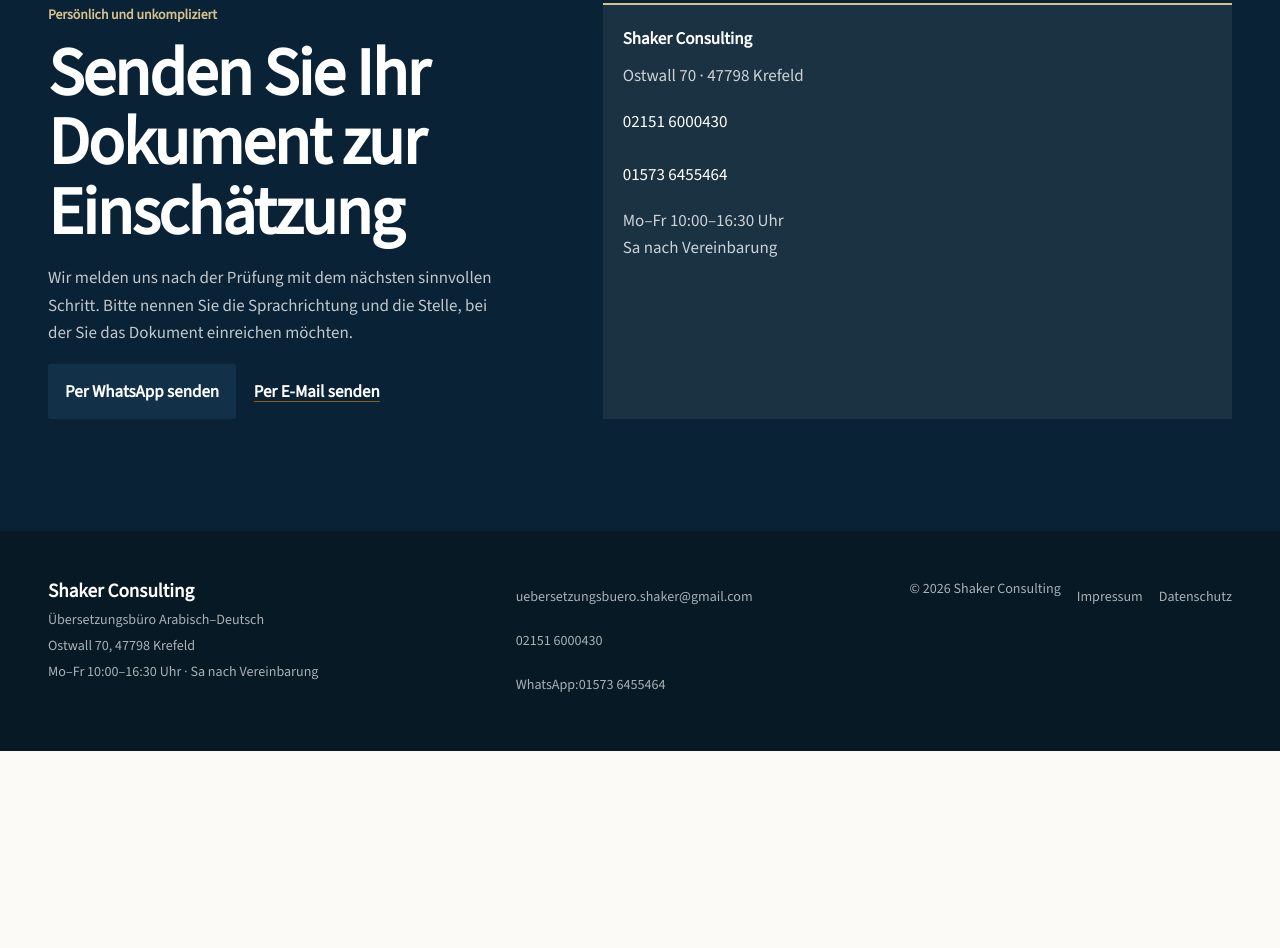
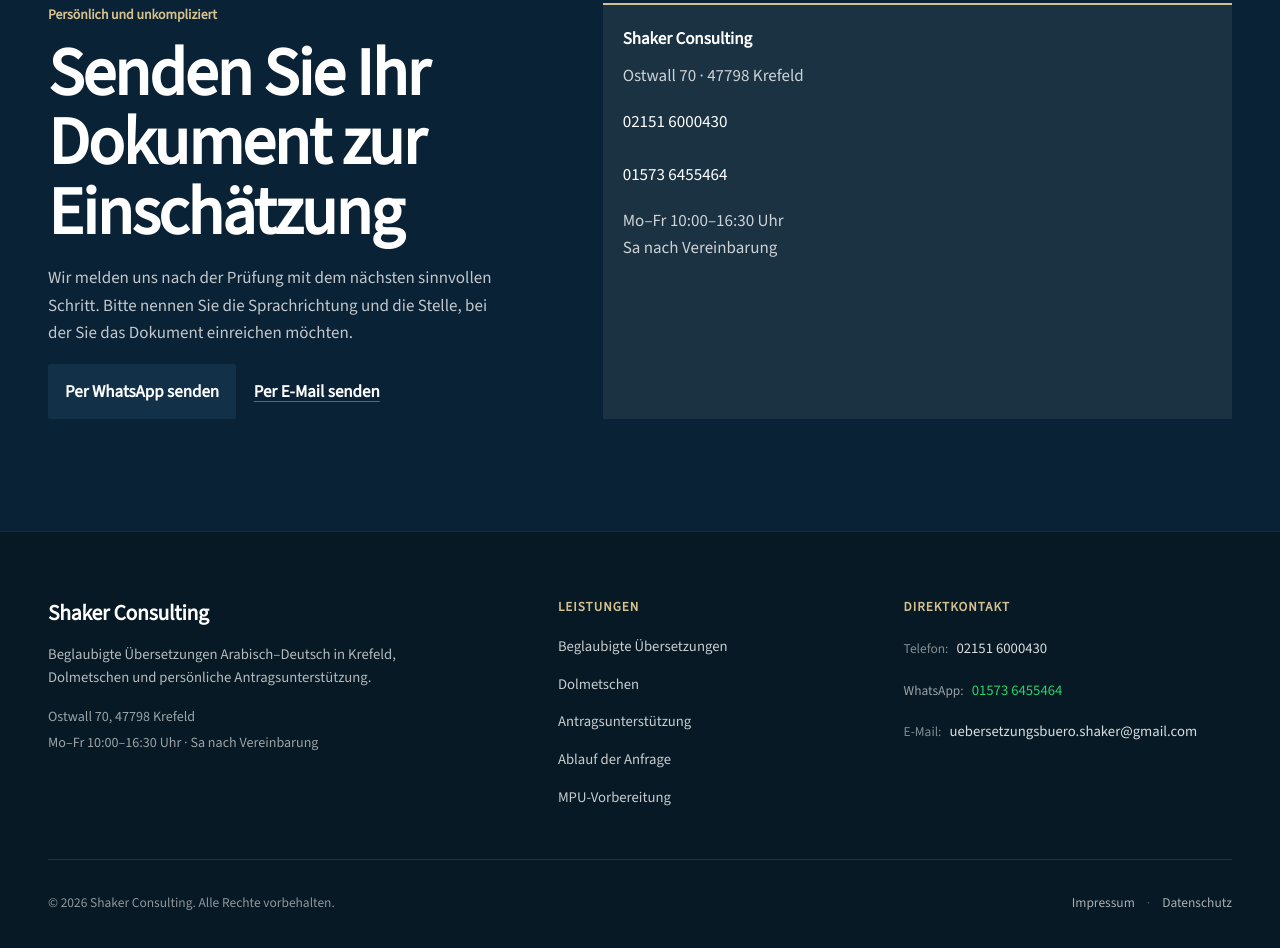
Before and after one commit to nikcommits/nikcommits.github.io, an Astro site: page / in a window 1280 px wide. Shown: the part 4904-5852 px from the top of the page. Before the commit the page ends 5655 px from the top, so only its background shows below. Built offline with nearby package versions, Linux system fonts and the light colour scheme; Astro itself is replaced by a stand-in of ours.

Commit message:
Redesign footer with structured 3-column layout and bottom bar

```diff
--- a/src/components/Footer.astro
+++ b/src/components/Footer.astro
@@ -3,11 +3,67 @@
 type Props = { lang?: "de" | "ar" };
 const { lang = "de" } = Astro.props;
 const isArabic = lang === "ar";
+const prefix = isArabic ? "/ar" : "";
 ---
 <footer class="site-footer">
-  <div class="container footer-wrap">
-    <div><strong>Shaker Consulting</strong><p>{isArabic ? "مكتب الترجمة العربية – الألمانية" : "Übersetzungsbüro Arabisch–Deutsch"}</p><p><bdi dir="ltr">{siteConfig.address}</bdi></p><p>{isArabic ? <><span>الاثنين–الجمعة</span> <bdi dir="ltr">10:00–16:30</bdi><span> · السبت بالاتفاق</span></> : siteConfig.hours}</p></div>
-    <div><a href={`mailto:${siteConfig.email}`}><bdi dir="ltr">{siteConfig.email}</bdi></a><br /><a href={`tel:${siteConfig.phone.replace(/\s|\(|\)/g, "")}`}><bdi dir="ltr">{siteConfig.phone}</bdi></a><br /><a href={siteConfig.whatsapp} target="_blank" rel="noreferrer"><span>WhatsApp: </span><bdi dir="ltr">{siteConfig.mobile}</bdi></a></div>
-    <div class="footer-meta"><p>© {new Date().getFullYear()} Shaker Consulting</p>{siteConfig.legal.imprintUrl && <a href={siteConfig.legal.imprintUrl}>{isArabic ? "بيانات الناشر" : "Impressum"}</a>}{siteConfig.legal.privacyUrl && <a href={siteConfig.legal.privacyUrl}>{isArabic ? "حماية البيانات" : "Datenschutz"}</a>}</div>
+  <div class="container">
+    <div class="footer-main">
+      <div class="footer-brand">
+        <strong class="footer-logo">Shaker Consulting</strong>
+        <p class="footer-desc">
+          {isArabic
+            ? "مكتب معتمد للترجمة بين العربية والألمانية في كريفيلد، وترجمة شفوية ومساعدة في الطلبات."
+            : "Beglaubigte Übersetzungen Arabisch–Deutsch in Krefeld, Dolmetschen und persönliche Antragsunterstützung."}
+        </p>
+        <div class="footer-location">
+          <p><bdi dir="ltr">{siteConfig.address}</bdi></p>
+          <p>{isArabic ? <><span>الاثنين–الجمعة</span> <bdi dir="ltr">10:00–16:30</bdi><span> · السبت بالاتفاق</span></> : siteConfig.hours}</p>
+        </div>
+      </div>
+
+      <div class="footer-nav">
+        <p class="footer-heading">{isArabic ? "الخدمات" : "Leistungen"}</p>
+        <ul>
+          <li><a href={`${prefix}#uebersetzungen`}>{isArabic ? "ترجمات معتمدة" : "Beglaubigte Übersetzungen"}</a></li>
+          <li><a href={`${prefix}#dolmetschen`}>{isArabic ? "الترجمة الشفوية" : "Dolmetschen"}</a></li>
+          <li><a href={`${prefix}#antraege`}>{isArabic ? "مساعدة الطلبات" : "Antragsunterstützung"}</a></li>
+          <li><a href={`${prefix}#ablauf`}>{isArabic ? "خطوات الطلب" : "Ablauf der Anfrage"}</a></li>
+          <li><a href={`${prefix}#mpu`}>{isArabic ? "التحضير لـ MPU" : "MPU-Vorbereitung"}</a></li>
+        </ul>
+      </div>
+
+      <div class="footer-contact">
+        <p class="footer-heading">{isArabic ? "التواصل المباشر" : "Direktkontakt"}</p>
+        <ul>
+          <li>
+            <a href={`tel:${siteConfig.phone.replace(/\s|\(|\)/g, "")}`} class="footer-contact-link">
+              <span class="footer-contact-label">{isArabic ? "الهاتف" : "Telefon"}:</span>
+              <bdi dir="ltr">{siteConfig.phone}</bdi>
+            </a>
+          </li>
+          <li>
+            <a href={siteConfig.whatsapp} target="_blank" rel="noreferrer" class="footer-contact-link footer-whatsapp">
+              <span class="footer-contact-label">WhatsApp:</span>
+              <bdi dir="ltr">{siteConfig.mobile}</bdi>
+            </a>
+          </li>
+          <li>
+            <a href={`mailto:${siteConfig.email}`} class="footer-contact-link">
+              <span class="footer-contact-label">E-Mail:</span>
+              <bdi dir="ltr">{siteConfig.email}</bdi>
+            </a>
+          </li>
+        </ul>
+      </div>
+    </div>
+
+    <div class="footer-bottom">
+      <p class="footer-copy">© {new Date().getFullYear()} Shaker Consulting. {isArabic ? "جميع الحقوق محفوظة." : "Alle Rechte vorbehalten."}</p>
+      <div class="footer-legal">
+        <a href="/impressum">{isArabic ? "بيانات الناشر" : "Impressum"}</a>
+        <span class="footer-legal-divider" aria-hidden="true">·</span>
+        <a href="/datenschutz">{isArabic ? "حماية البيانات" : "Datenschutz"}</a>
+      </div>
+    </div>
   </div>
 </footer>
--- a/src/styles.css
+++ b/src/styles.css
@@ -148,12 +148,28 @@
 .contact address strong, .contact address a { color: white; }
 .contact address a { min-height: 2.75rem; display: flex; align-items: center; }
 
-.site-footer { padding: 2.75rem 0 calc(2.75rem + env(safe-area-inset-bottom)); color: rgb(255 255 255 / 0.66); background: #061925; font-size: 0.88rem; }
-.footer-wrap { display: grid; gap: 1.5rem; }
-.footer-wrap strong { color: white; font-size: 1.2rem; }
-.footer-wrap p { margin: 0.2rem 0; }
-.footer-wrap a { min-height: 2.75rem; display: inline-flex; align-items: center; }
-.footer-meta { display: flex; flex-wrap: wrap; gap: 0.25rem 1rem; }
+.site-footer { padding: 4rem 0 calc(3.5rem + env(safe-area-inset-bottom)); color: rgb(255 255 255 / 0.72); background: #061925; font-size: 0.92rem; line-height: 1.6; border-top: 1px solid rgb(255 255 255 / 0.08); }
+.footer-main { display: grid; gap: 2.5rem; }
+.footer-brand { display: flex; flex-direction: column; gap: 0.75rem; }
+.footer-logo { color: white; font-size: 1.35rem; font-weight: 600; letter-spacing: -0.01em; }
+.footer-desc { margin: 0; color: rgb(255 255 255 / 0.7); max-width: 24rem; font-size: 0.92rem; }
+.footer-location { display: flex; flex-direction: column; gap: 0.25rem; padding-top: 0.25rem; color: rgb(255 255 255 / 0.6); font-size: 0.88rem; }
+.footer-location p { margin: 0; }
+.footer-heading { margin: 0 0 1rem; color: var(--gold-soft); font-size: 0.82rem; font-weight: 600; text-transform: uppercase; letter-spacing: 0.08em; }
+.footer-nav ul, .footer-contact ul { list-style: none; margin: 0; padding: 0; display: flex; flex-direction: column; gap: 0.6rem; }
+.footer-nav a { color: rgb(255 255 255 / 0.78); transition: color 150ms ease; display: inline-flex; align-items: center; min-height: 1.75rem; }
+.footer-nav a:hover, .footer-contact-link:hover, .footer-legal a:hover { color: white; text-decoration: underline; text-decoration-color: var(--gold); text-underline-offset: 0.25rem; }
+.footer-contact-link { display: inline-flex; align-items: center; gap: 0.5rem; color: rgb(255 255 255 / 0.85); min-height: 2rem; transition: color 150ms ease; }
+.footer-contact-label { color: rgb(255 255 255 / 0.5); font-size: 0.84rem; }
+.footer-whatsapp { color: #25d366; font-weight: 500; }
+.footer-whatsapp .footer-contact-label { color: rgb(255 255 255 / 0.6); }
+.footer-whatsapp:hover { color: #4ade80; }
+.footer-bottom { display: flex; flex-direction: column; gap: 1rem; margin-top: 3rem; padding-top: 2rem; border-top: 1px solid rgb(255 255 255 / 0.1); color: rgb(255 255 255 / 0.55); font-size: 0.84rem; }
+.footer-copy { margin: 0; }
+.footer-legal { display: flex; align-items: center; gap: 0.75rem; }
+.footer-legal a { color: rgb(255 255 255 / 0.65); transition: color 150ms ease; }
+.footer-legal-divider { color: rgb(255 255 255 / 0.3); }
+
 .mobile-contact { position: fixed; z-index: 30; inset: auto 0 0; display: grid; grid-template-columns: 1fr 1fr; padding-bottom: env(safe-area-inset-bottom); background: var(--navy); box-shadow: 0 -0.25rem 1.25rem rgb(0 0 0 / 0.2); }
 .mobile-contact a { min-height: 3.75rem; display: grid; place-items: center; color: white; font-weight: 600; }
 .mobile-contact a + a { color: var(--navy-deep); background: var(--gold-soft); }
@@ -172,7 +188,7 @@
 [dir="rtl"] h1 { max-width: 13ch; font-size: clamp(2.55rem, 11vw, 5.3rem); }
 [dir="rtl"] .eyebrow, [dir="rtl"] .button, [dir="rtl"] .text-link { font-family: "Noto Sans Arabic", Tahoma, Arial, sans-serif; }
 [dir="rtl"] .ai-badge { right: auto; left: 0.65rem; font-family: "Noto Sans Arabic", Tahoma, Arial, sans-serif; font-size: 0.68rem; }
-
+[dir="rtl"] .footer-heading { letter-spacing: 0; }
 
 @media (min-width: 48rem) {
   body { padding-bottom: 0; font-size: 1.0625rem; }
@@ -181,13 +197,16 @@
   .proof-grid p { border-bottom: 0; }
   .orientation, .service-layout, .support-grid, .faq, .secondary-offer, .contact-grid { grid-template-columns: minmax(0, 0.85fr) minmax(0, 1.15fr); gap: clamp(3rem, 7vw, 7rem); }
   .feature-grid, .process-layout { grid-template-columns: repeat(2, minmax(0, 1fr)); align-items: center; gap: clamp(3rem, 7vw, 6rem); }
-  .footer-wrap { grid-template-columns: 1.2fr 1fr auto; align-items: start; }
+  .footer-main { grid-template-columns: 1.4fr 1fr 1.1fr; gap: 3rem; align-items: start; }
+  .footer-bottom { flex-direction: row; justify-content: space-between; align-items: center; }
   .mobile-contact { display: none; }
-  .site-footer { padding-bottom: 2.75rem; }
+  .site-footer { padding-bottom: 3.5rem; }
   .secondary-offer { padding: 2rem; }
 }
 
 @media (min-width: 62rem) {
+  .footer-main { grid-template-columns: 1.6fr 1fr 1.2fr; gap: 4.5rem; }
+
   .site-header { position: sticky; top: 0; backdrop-filter: blur(0.75rem); }
   .nav-wrap { min-height: 5.25rem; }
   .wordmark { width: 13.5rem; }
```
